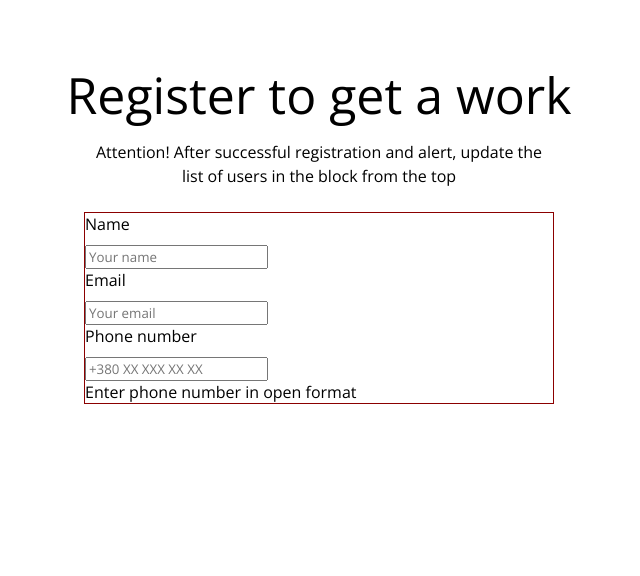
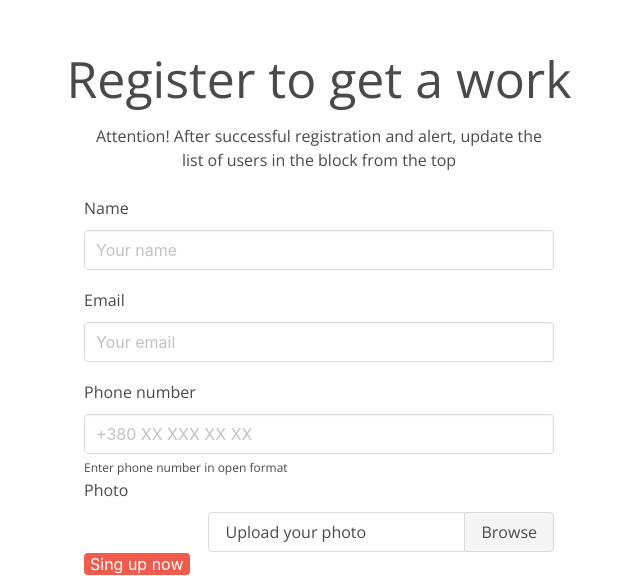
Before and after one commit to YMagrelo/react_task-registration-form, a React (Create React App) app: page / in a window 1280 px wide. Shown: the part 2090-2666 px from the top of the page, without its empty margins (321-961 px from the left). Before the commit the page ends 2494 px from the top, so only its background shows below. Built offline with nearby package versions, Linux system fonts and the light colour scheme; no server answers.

Commit message:
pluged redux-form

```diff
--- a/package.json
+++ b/package.json
@@ -18,6 +18,7 @@
     "react-scripts": "3.3.0",
     "react-shuffle": "^2.1.0",
     "redux": "^4.0.5",
+    "redux-form": "^8.3.6",
     "redux-thunk": "^2.3.0"
   },
   "devDependencies": {
--- a/public/index.html
+++ b/public/index.html
@@ -4,6 +4,7 @@
     <meta charset="utf-8" />
     <meta name="viewport" content="width=device-width, initial-scale=1" />
     <link href="https://fonts.googleapis.com/css2?family=Open+Sans&display=swap" rel="stylesheet">
+    <link rel="stylesheet" href="https://cdn.jsdelivr.net/npm/bulma@0.9.0/css/bulma.min.css">
     <title>React Article</title>
   </head>
   <body>
--- a/src/App.jsx
+++ b/src/App.jsx
@@ -7,7 +7,7 @@ import { About } from './components/About';
 import { Requirements } from './components/Requirements';
 import { Persons } from './components/Persons/Persons';
 import { getUsersThunk } from './redux/reducer';
-import { RegistrationForm } from './components/RegistrationForm';
+import { Registration } from './components/Registration/Registration';
 
 const App = (props) => {
   const {users, getUsers, isLastPage} = props;
@@ -22,7 +22,7 @@ const App = (props) => {
         getUsers={getUsers}
         isLastPage={isLastPage}
       />
-      <RegistrationForm />
+      <Registration />
     </div>
   );
 };
--- /dev/null
+++ b/src/components/Registration/Registration.jsx
@@ -0,0 +1,16 @@
+import React from 'react';
+import './Registration.scss';
+import { RegistrationForm } from './RegistrationForm';
+
+export const Registration = () => (
+  <section className="registration">
+    <h2 className="registration__heading">
+  Register to get a work
+    </h2>
+    <p className="registration__underHeading">
+      Attention! After successful registration and alert,
+      update the list of users in the block from the top
+    </p>
+    <RegistrationForm />
+  </section>
+);
--- a/src/components/RegistrationForm.scss
+++ b/src/components/Registration/Registration.scss
@@ -1,9 +1,9 @@
-@import '../mixins.scss';
+@import '../../mixins.scss';
 
 .registration {
   position: relative;
   top: 60px;
-  padding: 158px 0 0 0;
+  padding: 140px 0 0 0;
   text-align: center;
 
   &__heading {
@@ -19,7 +19,6 @@
   }
 
   &__form {
-    border: 1px solid darkred;
     width: 470px;
     margin: auto;
     text-align: left;
@@ -33,7 +32,18 @@
     padding-bottom: 10px;
   }
 
-  &__inputName {
-    //margin-top: 10px;
+  &__inputName,
+  &__inputEmail {
+    margin-bottom: 18px;
+  }
+
+  &__phonePrompt {
+    font-size: 12px;
+  }
+
+  &__file-name {
+    text-align: left;
+    width: 300px;
+    //margin-right: 100px;
   }
 }
--- /dev/null
+++ b/src/components/Registration/RegistrationForm.jsx
@@ -0,0 +1,68 @@
+import React from 'react';
+import './RegistrationForm.scss';
+
+export const RegistrationForm = () => (
+  <form action="POST" className="registration__form form">
+    <label htmlFor="name" className="form__label">
+        Name
+    </label>
+    <div>
+      <input
+        type="text"
+        className="form__inputName input"
+        id="name"
+        placeholder="Your name"
+      />
+    </div>
+
+    <label htmlFor="email" className="form__label">
+        Email
+    </label>
+    <div>
+      <input
+        type="email"
+        className="form__inputEmail input"
+        id="name"
+        placeholder="Your email"
+      />
+    </div>
+
+    <label htmlFor="phone" className="form__label">
+        Phone number
+    </label>
+    <div>
+      <input
+        type="tel"
+        className="form__inputPhone input"
+        id="phone"
+        placeholder="+380 XX XXX XX XX"
+      />
+      <span className="form__phonePrompt">
+          Enter phone number in open format
+      </span>
+    </div>
+    <label htmlFor="photo" className="form__label">
+        Photo
+    </label>
+    <div className="file has-name is-right form__photo">
+      <label className="file-label">
+        <input
+          className="file-input"
+          type="file"
+          name="photo"
+          id="photo"
+          placeholder="Upload your photo"
+        />
+        <span className="file-cta">
+          <span className="file-label">
+        Browse
+          </span>
+        </span>
+        <span className="file-name form__file-name">
+      Upload your photo
+        </span>
+      </label>
+    </div>
+    <button className="form__button" type="button">Sing up now</button>
+  </form>
+);
--- /dev/null
+++ b/src/components/Registration/RegistrationForm.scss
@@ -0,0 +1,24 @@
+@import '../../mixins.scss';
+
+.form {
+
+  &__label {
+    display: block;
+    padding-bottom: 10px;
+  }
+
+  &__inputName,
+  &__inputEmail {
+    margin-bottom: 18px;
+  }
+
+  &__phonePrompt {
+    font-size: 12px;
+  }
+
+  &__file-name {
+    text-align: left;
+    width: 300px;
+    //margin-right: 100px;
+  }
+}
--- a/src/components/RegistrationForm.jsx
+++ /dev/null
@@ -1,53 +0,0 @@
-import React from 'react';
-import './RegistrationForm.scss';
-
-export const RegistrationForm = () => (
-  <section className="registration">
-    <h2 className="registration__heading">
-  Register to get a work
-    </h2>
-    <p className="registration__underHeading">
-      Attention! After successful registration and alert,
-      update the list of users in the block from the top
-    </p>
-    <form action="POST" className="registration__form form">
-      <label htmlFor="name" className="form__label">
-        Name
-      </label>
-      <div>
-        <input
-          type="text"
-          className="form__inputName"
-          id="name"
-          placeholder="Your name"
-        />
-      </div>
-
-      <label htmlFor="email" className="form__label">
-        Email
-      </label>
-      <div>
-        <input
-          type="email"
-          className="form__inputEmail"
-          id="name"
-          placeholder="Your email"
-        />
-      </div>
-
-      <label htmlFor="phone" className="form__label">
-        Phone number
-      </label>
-      <div>
-        <input
-          type="number"
-          className="form__inputPhone"
-          id="phone"
-          placeholder="+380 XX XXX XX XX"
-        />
-      </div>
-        Enter phone number in open format
-
-    </form>
-  </section>
-);
```
